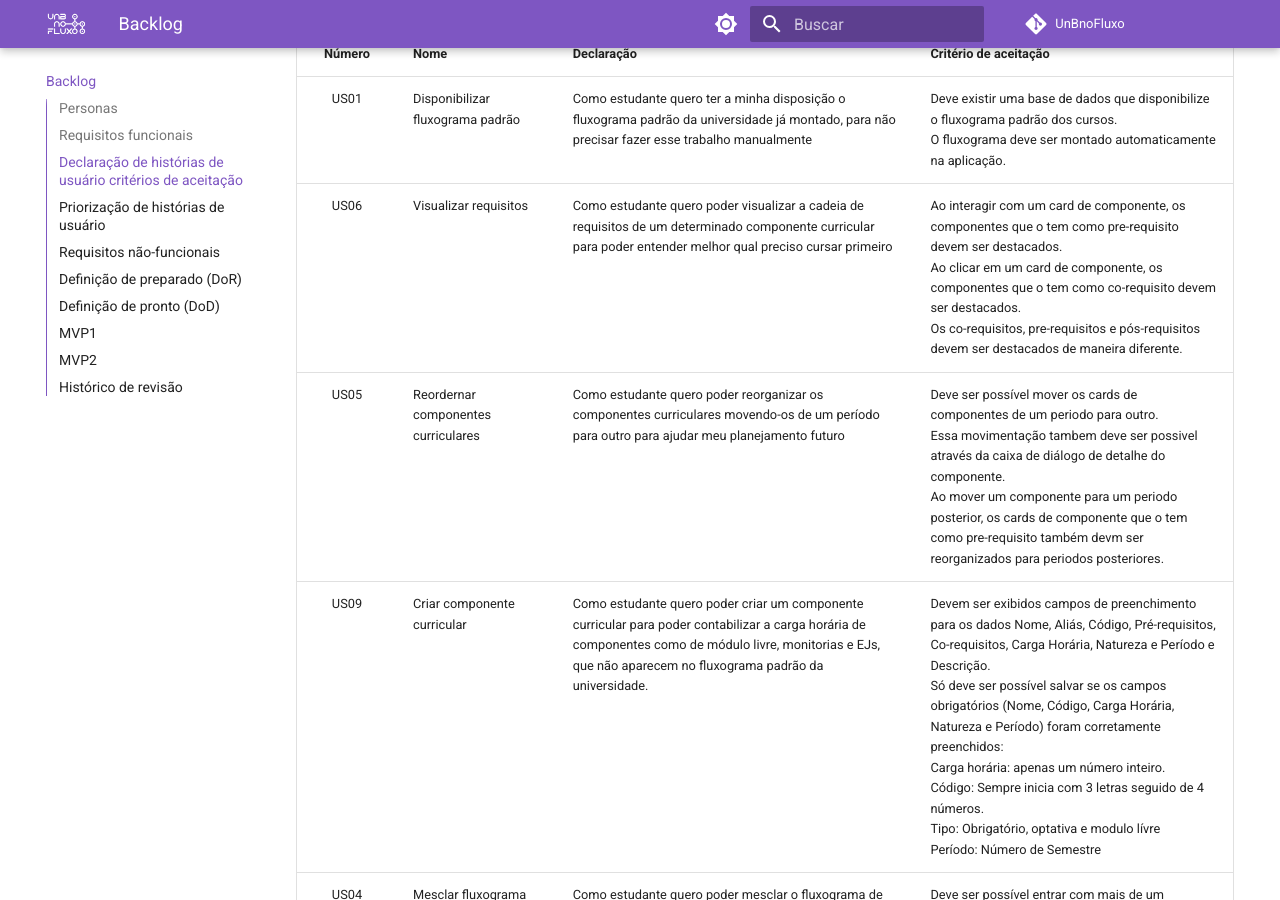
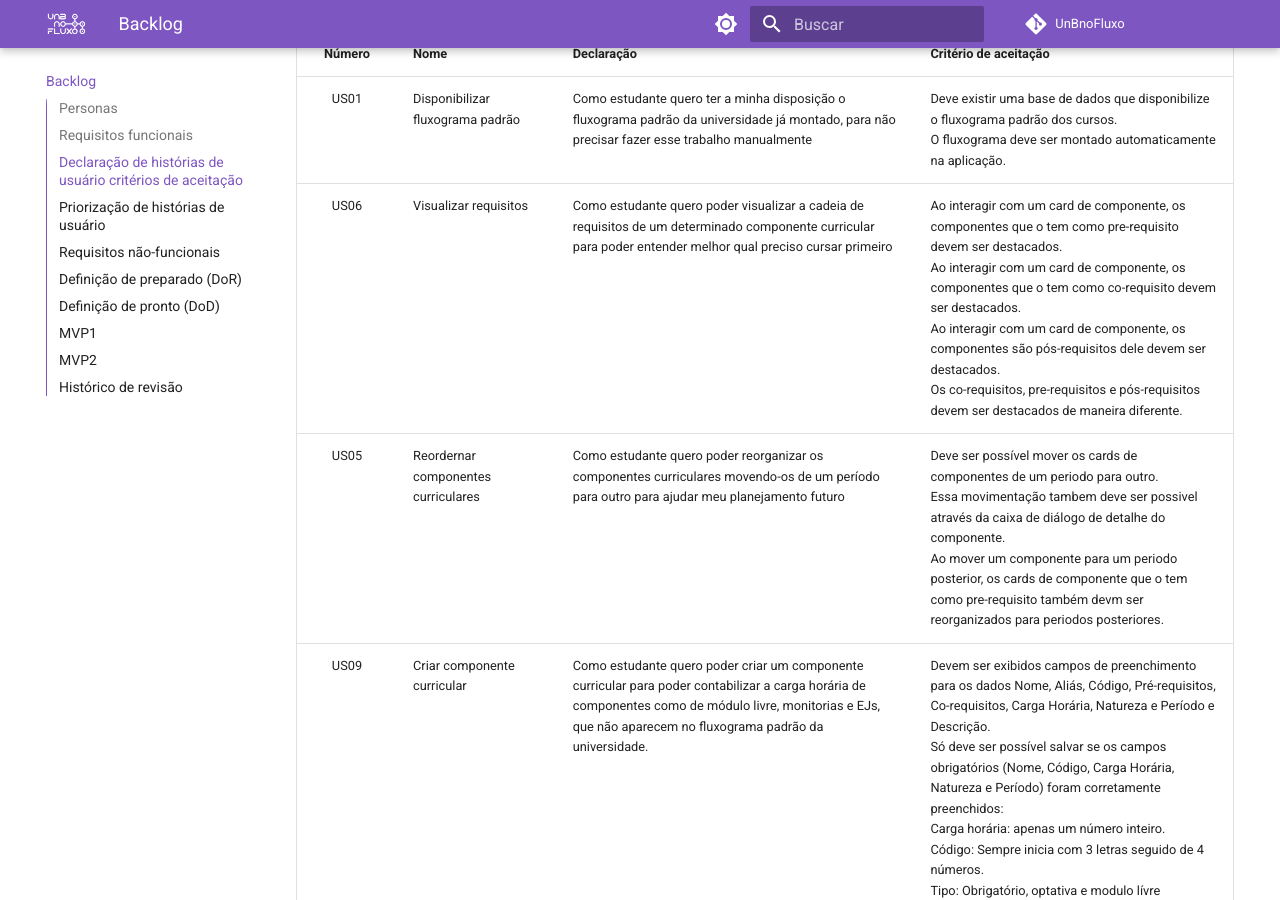
Before and after one commit to mdsreq-fga-unb/2023.1-UnBnoFluxo, an MkDocs documentation site: the page built from docs/Backlog.md, in a window 1280 px wide and 900 px high, scrolled down 1426 px. Built offline with MkDocs 1.6.1 and Material for MkDocs 9.7.7, drawn with Linux system fonts in a browser that asks for light colours; comment, search, counter and statistics services are not loaded.

```diff
--- a/docs/Backlog.md
+++ b/docs/Backlog.md
@@ -82,7 +82,7 @@
 | Número | Nome                                        | Declaração                                                                                                                                                                                                      | Critério de aceitação                                                                                                                                                                                                                                                                                                                                                                                                                                                                               |
 | :----: | ------------------------------------------- | --------------------------------------------------------------------------------------------------------------------------------------------------------------------------------------------------------------- | --------------------------------------------------------------------------------------------------------------------------------------------------------------------------------------------------------------------------------------------------------------------------------------------------------------------------------------------------------------------------------------------------------------------------------------------------------------------------------------------------- |
 |  US01  | Disponibilizar fluxograma padrão            | Como estudante quero ter a minha disposição o fluxograma padrão da universidade já montado, para não precisar fazer esse trabalho manualmente                                                                   | Deve existir uma base de dados que disponibilize o fluxograma padrão dos cursos. <br> O fluxograma deve ser montado automaticamente na aplicação.                                                                                                                                                                                                                                                                                                                                                   |
-|  US06  | Visualizar requisitos                       | Como estudante quero poder visualizar a cadeia de requisitos de um determinado componente curricular para poder entender melhor qual preciso cursar primeiro                                                    | Ao interagir com um card de componente, os componentes que o tem como pre-requisito devem ser destacados. <br> Ao clicar em um card de componente, os componentes que o tem como co-requisito devem ser destacados. <br> Os co-requisitos, pre-requisitos e pós-requisitos devem ser destacados de maneira diferente.                                                                                                                                                                                                   |
+|  US06  | Visualizar requisitos                       | Como estudante quero poder visualizar a cadeia de requisitos de um determinado componente curricular para poder entender melhor qual preciso cursar primeiro                                                    | Ao interagir com um card de componente, os componentes que o tem como pre-requisito devem ser destacados. <br> Ao interagir com um card de componente, os componentes que o tem como co-requisito devem ser destacados. <br>  Ao interagir com um card de componente, os componentes são pós-requisitos dele devem ser destacados. <br> Os co-requisitos, pre-requisitos e pós-requisitos devem ser destacados de maneira diferente.                                                                                                                                                                                                   |
 |  US05  | Reordernar componentes curriculares         | Como estudante quero poder reorganizar os componentes curriculares movendo-os de um período para outro para ajudar meu planejamento futuro                                                                      | Deve ser possível mover os cards de componentes de um periodo para outro. <br> Essa movimentação tambem deve ser possivel através da caixa de diálogo de detalhe do componente. <br> Ao mover um componente para um periodo posterior, os cards de componente que o tem como pre-requisito também devm ser reorganizados para periodos posteriores.                                                                                                                                                 |
 |  US09  | Criar componente curricular                 | Como estudante quero poder criar um componente curricular para poder contabilizar a carga horária de componentes como de módulo livre, monitorias e EJs, que não aparecem no fluxograma padrão da universidade. | Devem ser exibidos campos de preenchimento para os dados Nome, Aliás, Código, Pré-requisitos, Co-requisitos, Carga Horária, Natureza e Período e Descrição. <br> Só deve ser possível salvar se os campos obrigatórios (Nome, Código, Carga Horária, Natureza e Período) foram corretamente preenchidos:<br> Carga horária: apenas um número inteiro. <br>Código: Sempre inicia com 3 letras seguido de 4 números. <br> Tipo: Obrigatório, optativa e modulo lívre<br/> Período: Número de Semestre |
 |  US04  | Mesclar fluxograma                          | Como estudante quero poder mesclar o fluxograma de diferentes cursos para o caso de eu estiver fazendo mudança de curso ou dupla graduação                                                                      | Deve ser possível entrar com mais de um curso/fluxograma no fomulário de montagem de fluxograma. <br> Os componentes curriculares que se repetem em dois fluxos não devem aparecer duplicados. <br> Matérias equivalentes não devem se repetir ou aparecer simultaneamente.                                                                                                                                                                                                                         |
```
